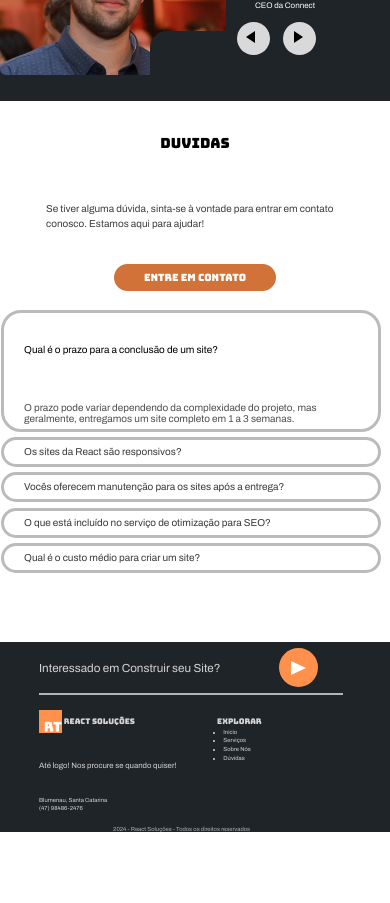
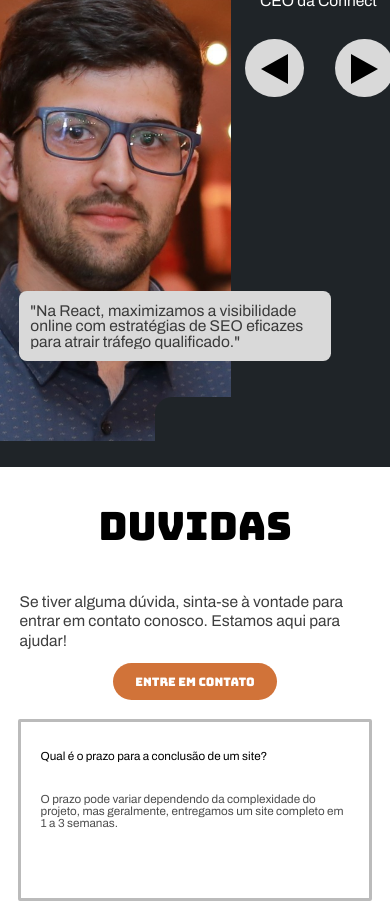
Before and after one commit to wellingtonpereira12/site-connect, a React (Vite) app: page / in a window 390 px wide. Shown: the part 2020-2923 px from the top of the page. Before the commit the page ends 2852 px from the top, so only its background shows below. Built offline with nearby package versions, Linux system fonts and the light colour scheme.

Commit message:
hotfix: responsividade

```diff
--- a/src/Components/End/End.css
+++ b/src/Components/End/End.css
@@ -153,3 +153,60 @@
     font-weight: normal;
     font-size: 1.5vw;
 }
+
+@media screen and (max-width: 550px) {
+
+
+    .endSectionEndParticao h1 {
+        font-size: 4vw;
+    }
+
+
+    .endlogo {
+        width: 20vw; /* Defina a largura */
+    }
+
+
+    .endDivLogo h1{
+        margin: 0% 0% 0% 5%;
+        font-size: 8vw;
+    }
+
+    .endDivLogo1 {
+        margin: 20% 0% 0% 0%;
+    }
+
+    .endDivLogo1 h1{
+        font-size: 8vw;
+    }
+
+    .endAteLogo{
+        margin: 10% 0% 0% 0%;
+        font-size: 4vw;
+    }
+
+    .endDado{
+        margin: 5% 0% 0% 0%;
+        font-size: 4vw;
+    }
+
+    .endDado div{
+        margin: 2% 0% 0% 0%;
+    }
+
+    .endDado1 {
+        margin: 5% 0% 0% 0%;
+        font-size: 4vw;
+    }
+
+    .endContainerPrincipal {
+        display: flex; /* Usa Flexbox para alinhamento */
+        flex-wrap: wrap; /* Permite que os itens quebrem linha quando necessário */
+        gap: 5px; /* Espaçamento entre os itens */
+    }
+
+    .endDireitos{
+        margin: 6% 0% 0% 15%;
+        font-size: 3vw;
+    }
+}
--- a/src/Components/Section/Duvidas/Duvidas.css
+++ b/src/Components/Section/Duvidas/Duvidas.css
@@ -265,73 +265,13 @@
 
 }
 
-@media screen and (max-width: 600px) {
-    .duvidasSectionDuvidas {
-        padding: 41px;
-    }
-
-    .duvidasTitulo {
-        font-size: 18px;
-        padding-bottom: 0px;
-    }
-
-    .duvidasContainer {
-        padding: 41px;
-    }
-
-    .duvidasContainerItemDiv {
-        height: 153px;
-        width: 373px;
-    }
-
-    .duvidasContainerItemDivh1 {
-        font-size: 13px;
-        line-height: 17px;
-        letter-spacing: 0px;
-    }
-
-    .duvidasContainerItemDivbutton {
-        font-size: 13px;
-        height: 34px;
-        width: 202px;
-    }
-
-    .duvidasContainerItem1Div {
-        width: 362px;
-        height: 336px;
-    }
-
-    .duvidasContainerItem1DivQuadrado {
-        width: 450px;
-        height: 38px;
-    }
-
-    .duvidasContainerItem1DivDuvida {
-        font-size: 13px;
-    }
-
-    .duvidasContainerItem1DivQuadradoClick {
-        width: 450px;
-        height: 152px;
-    }
-
-    .duvidasContainerItem1DivDuvidaClick {
-        font-size: 13px;
-    }
-
-    .duvidasContainerItem1DivDuvidaResposta {
-        font-size: 13px;
-    }
-
-}
-
-@media screen and (max-width: 480px) {
+@media screen and (max-width: 550px) {
     .duvidasSectionDuvidas {
         padding: 33px;
     }
 
     .duvidasTitulo {
-        font-size: 14px;
+        font-size: 10vw;
         padding-bottom: 0px;
     }
 
@@ -341,45 +281,57 @@
 
     .duvidasContainerItemDiv {
         height: 122px;
-        width: 298px;
+        width: 90vw;
     }
 
     .duvidasContainerItemDivh1 {
-        font-size: 10px;
-        line-height: 15px;
+        font-size: 4vw;
+        line-height: 5vw;
         letter-spacing: 0px;
     }
 
     .duvidasContainerItemDivbutton {
-        font-size: 10px;
-        height: 27px;
-        width: 162px;
+        font-size: 3vw;
+        height: 37px;
+        width: 42vw;
     }
 
     .duvidasContainerItem1Div {
-        width: 290px;
-        height: 269px;
+        width: 90vw;
+        height: 469px;
+        border-radius: 2px;
+
+
     }
 
     .duvidasContainerItem1DivQuadrado {
-        width: 380px;
-        height: 30px;
+        width: 91svw;
+        height: 41px;
+        border-radius: 2px;
+
     }
 
     .duvidasContainerItem1DivDuvida {
-        font-size: 10px;
+        font-size: 3vw;
     }
 
     .duvidasContainerItem1DivQuadradoClick {
-        width: 380px;
-        height: 122px;
+        width: 91vw;
+        height: 182px;
+        border-radius: 2px;
     }
 
     .duvidasContainerItem1DivDuvidaClick {
-        font-size: 10px;
+        font-size: 3vw;
+        font-family: 'Archivo', cursive;
+        line-height: 64px;
+        font-weight: normal;
+        margin: 2px 19px 0px 20px;
+
     }
 
     .duvidasContainerItem1DivDuvidaResposta {
-        font-size: 10px;
+        font-size: 3vw;
+        border-radius: 2px;
     }
 }
--- a/src/Components/Section/Sobre/Sobre.css
+++ b/src/Components/Section/Sobre/Sobre.css
@@ -567,7 +567,7 @@
     }
 
     .sobreTitulo {
-        font-size: 11px;
+        font-size: 9vw;
         padding-bottom: 16px;
     }
 
@@ -576,37 +576,38 @@
     }
 
     .sobreContainerH1 {
-        top: 6px;
-        left: 70%;
-        width: 255px;
-        border-radius: 15px;
-        padding: 10px;
-    }
+        top:350px;
+        left: 10%;
+        width: 80vw;
+        border-radius: 2vw;
+        padding: 3vw;
+  }
 
     .sobreContainerH1Nome {
-        top: 80px;
+        top: 10vw;
         left: 104%;
-        width: 100px;
+        width: 40vw;
     }
 
     .sobreh1 {
-        font-size: 11px;
-        line-height: 14px;
+        width: 104%; /* Garante que o h1 ocupe todo o espaço da nova div */
+        font-size: 4vw;
+        line-height: 4vw;
     }
 
     .sobreh1Nome {
-        font-size: 8px;
-        line-height: 14px;
+        font-size: 3.3vw;
+        line-height: 3.3vw;
     }
 
     .sobreh1Cargo {
-        font-size: 8px;
-        line-height: 8px;
+        font-size: 4vw;
+        line-height: 4vw;
     }
 
     .sobreContainerImg {
-        width: 226px;
-        height: 167px;
+        width: 236px;
+        height: 500px;
     }
 
     .sobreDetalheImg {
@@ -620,33 +621,31 @@
     }
 
     .sobreBolaEsquerda {
-        width: 33px;
-        height: 33px;
-        top: 114px;
-        left: 105%;
-        padding: 6px;
+        width: 15vw;
+        height: 15vw;
+        top: 25vw;
+        left: 250px;
     }
 
     .sobreBolaDireita {
-        width: 33px;
-        height: 33px;
-        top: 114px;
-        left: 125%;
-        padding: 6px;
+        width: 15vw;
+        height: 15vw;
+        top: 25vw;
+        left: 340px;
     }
 
     .flecha-esquerda {
-        margin: 3px;
-        border-top: 6px solid transparent;
-        border-bottom: 6px solid transparent;
-        border-right: 9px solid #000000;
+        margin: 2vw;
+        border-top: 4vw solid transparent;
+        border-bottom: 4vw solid transparent;
+        border-right: 7vw solid #000000;
     }
 
     .flecha-direita {
-        margin: 3px 3px 3px 5px;
-        border-top: 6px solid transparent;
-        border-bottom: 6px solid transparent;
-        border-left: 9px solid #000000;
+        margin: 2vw;
+        border-top: 4vw solid transparent;
+        border-bottom: 4vw solid transparent;
+        border-left: 7vw solid #000000;
     }
 
 }
```
